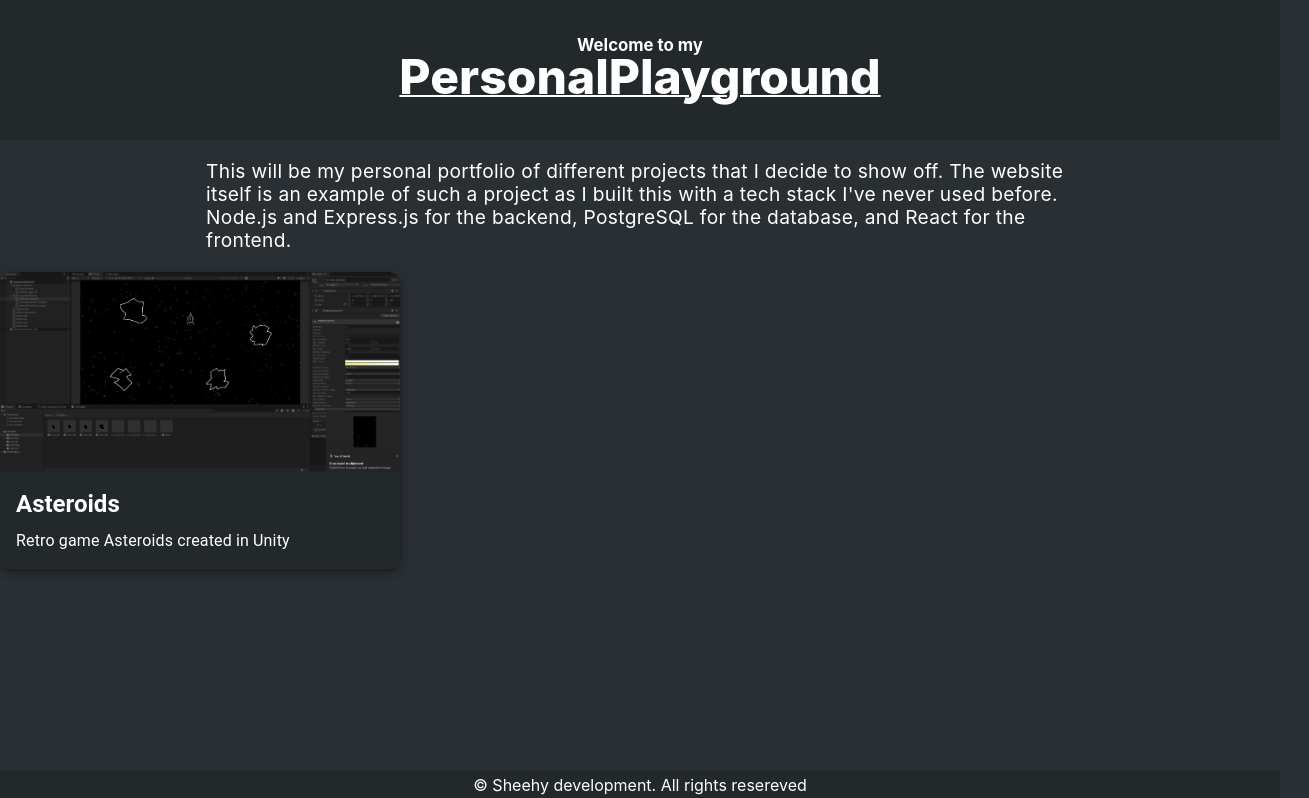
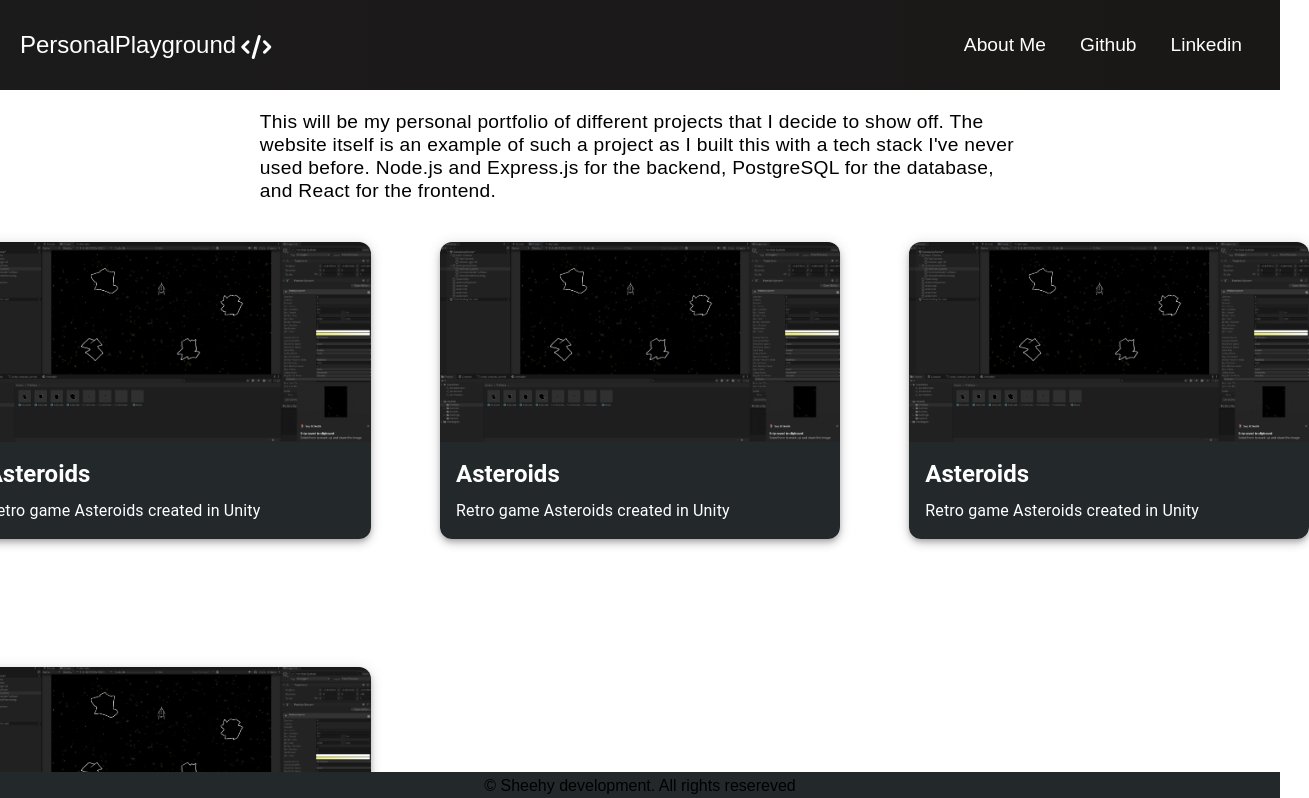
Before and after one commit to jameys127/PersonalPlayground, a React (Create React App) app in the folder front/: page / in a window 1280 px wide. Shown: the top 798 px of the page, 1309 px wide, since content can reach past the window. Built offline with nearby package versions, Linux system fonts and the light colour scheme.

Commit message:
remade the header into a navbar. Added some good CSS

```diff
--- a/front/public/index.html
+++ b/front/public/index.html
@@ -25,6 +25,7 @@
       Learn how to configure a non-root public URL by running `npm run build`.
     -->
     <title>React App</title>
+    <script src="https://kit.fontawesome.com/b801b71581.js" crossorigin="anonymous"></script>
   </head>
   <body>
     <noscript>You need to enable JavaScript to run this app.</noscript>
--- a/front/src/components/Public/Public.js
+++ b/front/src/components/Public/Public.js
@@ -15,9 +15,90 @@ const Public = () => {
       <PublicHeader />
       <main className='public_main'>
         <p>This will be my personal portfolio of different projects that I decide to show off. The website itself is an example of such a project as I built this with a tech stack I've never used before. Node.js and Express.js for the backend, PostgreSQL for the database, and React for the frontend.</p>
-
+        <div className='gridCards'>
           <Card sx={{
-          maxWidth: 400,
+            width: 400,
+            backgroundColor: 'transparent',
+            borderRadius: 3,
+            boxShadow: 5,
+            '&:hover': {
+              transform: 'scale(1.04)'
+            },
+            transition: 'all 0.1s ease'
+          }}>
+            <CardActionArea>
+              <CardMedia
+                component="img"
+                height="200"
+                image="/image.png"
+                alt="Asteroids in Unity"
+              />
+              <CardContent sx={{color: 'white', background: '#23282b'}}>
+                <Typography gutterBottom variant="h5" component="div" sx={{fontWeight: 700}}>
+                  Asteroids
+                </Typography>
+                <Typography textAlign="left" sx={{color: 'white'}}>
+                  Retro game Asteroids created in Unity
+                </Typography>
+              </CardContent>
+            </CardActionArea>
+          </Card>
+          <Card sx={{
+            width: 400,
+            backgroundColor: 'transparent',
+            borderRadius: 3,
+            boxShadow: 5,
+            '&:hover': {
+              transform: 'scale(1.04)'
+            },
+            transition: 'all 0.1s ease'
+          }}>
+            <CardActionArea>
+              <CardMedia
+                component="img"
+                height="200"
+                image="/image.png"
+                alt="Asteroids in Unity"
+              />
+              <CardContent sx={{color: 'white', background: '#23282b'}}>
+                <Typography gutterBottom variant="h5" component="div" sx={{fontWeight: 700}}>
+                  Asteroids
+                </Typography>
+                <Typography textAlign="left" sx={{color: 'white'}}>
+                  Retro game Asteroids created in Unity
+                </Typography>
+              </CardContent>
+            </CardActionArea>
+          </Card>
+          <Card sx={{
+            width: 400,
+            backgroundColor: 'transparent',
+            borderRadius: 3,
+            boxShadow: 5,
+            '&:hover': {
+              transform: 'scale(1.04)'
+            },
+            transition: 'all 0.1s ease'
+          }}>
+            <CardActionArea>
+              <CardMedia
+                component="img"
+                height="200"
+                image="/image.png"
+                alt="Asteroids in Unity"
+              />
+              <CardContent sx={{color: 'white', background: '#23282b'}}>
+                <Typography gutterBottom variant="h5" component="div" sx={{fontWeight: 700}}>
+                  Asteroids
+                </Typography>
+                <Typography textAlign="left" sx={{color: 'white'}}>
+                  Retro game Asteroids created in Unity
+                </Typography>
+              </CardContent>
+            </CardActionArea>
+          </Card>
+          <Card sx={{
+            width: 400,
             backgroundColor: 'transparent',
             borderRadius: 3,
             boxShadow: 5,
@@ -44,6 +125,9 @@ const Public = () => {
             </CardActionArea>
           </Card>
 
+
+
+        </div>
       </main>
       <PublicFooter />
     </section>
--- /dev/null
+++ b/front/src/components/Public/PublicHeader.css
@@ -0,0 +1,160 @@
+.navbar{
+    background: linear-gradient(90deg, rgb(28, 27, 27) 0%, rgb(26, 23, 23) 100%);
+    height: 90px;
+    display: flex;
+    justify-content: center;
+    align-items: center;
+    font-size: 1.2rem;
+    position: sticky;
+    top: 0;
+    z-index: 999;
+}
+
+.navbar-container{
+    display: flex;
+    justify-content: space-between;
+    width: 100%;
+    align-items: center;
+    height: 80px;
+    max-width: 1900px;
+}
+
+.navbar-logo{
+    color: #fff;
+    justify-self: start;
+    margin-left: 20px;
+    cursor: pointer;
+    text-decoration: none;
+    font-size: 1.5rem;
+    display: flex;
+    align-items: center;
+}
+
+.fa-code{
+    margin-top: 4px;
+    margin-left: 5px;
+}
+
+.nav-menu{
+    display: grid;
+    grid-template-columns: repeat(4, auto);
+    gap: 2px;
+    list-style: none;
+    text-align: center;
+    /* justify-content: center; */
+    margin-right: 20px;
+}
+
+.nav-item{
+    height: 80px;
+}
+
+.nav-links{
+    color: #fff;
+    display: flex;
+    align-items: center;
+    text-decoration: none;
+    padding: 0.5rem 1rem;
+    height: 100%;
+}
+
+.nav-links:hover{
+    border-bottom: 4px solid #fff;
+    transition: all 0.2 ease-out;
+}
+
+.fa-bars{
+    color: #fff;
+}
+
+.menu-icon{
+    display: none;
+}
+
+@media screen and (max-width: 960px){
+    .nav-menu {
+    display: flex;
+    flex-direction: column;
+    width: 100%;
+    position: absolute;
+    top: 90px;
+    left: 0;
+    overflow: hidden;
+    background: #242222;
+    opacity: 0;
+    max-height: 0;
+    transition: all 0.3s ease;
+  }
+
+  .nav-menu li{
+    height: 0;
+    opacity: 0;
+    padding: 0;
+    transition: all 0.3s ease;
+  }
+
+  .nav-menu.active{
+    max-height: 500px;
+    opacity: 1;
+  }
+
+  .nav-menu.active li {
+    height: 60px;
+    padding: 1rem;
+    opacity: 1;
+  }
+
+  .nav-links {
+    text-align: center;
+    width: 100%;
+    display: block;
+  }
+
+  .nav-links:hover {
+    border-bottom: none;
+    font-weight: bold;
+  }
+
+  .navbar-logo {
+    position: relative;
+    transform: none;
+    margin-left: 20px;
+  }
+
+  .menu-icon {
+    display: block;
+    position: absolute;
+    top: 50%;
+    right: 20px;
+    transform: translateY(-50%);
+    font-size: 1.8rem;
+    cursor: pointer;
+  }
+
+  .fa-times {
+    color: #fff;
+    font-size: 2rem;
+  }
+
+  .nav-links-mobile {
+    display: block;
+    text-align: center;
+    margin: 2rem auto;
+    border-radius: 4px;
+    width: 80%;
+    text-decoration: none;
+    font-size: 1.5rem;
+    background-color: transparent;
+    color: #fff;
+    padding: 14px 20px;
+    border: 1px solid #fff;
+    transition: all 0.3s ease-out;
+  }
+
+  .nav-links-mobile:hover {
+    background: #fff;
+    color: #242424;
+    transition: 250ms;
+  }
+
+}
--- a/front/src/components/Public/PublicHeader.js
+++ b/front/src/components/Public/PublicHeader.js
@@ -1,10 +1,46 @@
-import React from 'react'
+import React, { useState } from 'react'
+import { Link } from 'react-router-dom'
+import './PublicHeader.css';
 
 const PublicHeader = () => {
+  const [click, setClick] = useState(false);
+
+  const handleClick = () => setClick(!click);
+  const closeMobileMenu = () => setClick(false);
+
   return (
-    <header className='publicHeader'>
-        <h1>Welcome to my <span className='nowrap'>PersonalPlayground</span></h1>
-      </header>
+    <nav className='navbar'>
+      <div className='navbar-container'>
+        <Link to='/' className='navbar-logo'>
+          PersonalPlayground <i className='fa-solid fa-code' />
+        </Link>
+        <div className='menu-icon' onClick={handleClick}>
+          <i className={click ? 'fas fa-times' : 'fas fa-bars'} />
+        </div>
+        <ul className={click ? 'nav-menu active' : 'nav-menu'}>
+          <li className='nav-item'>
+            <Link to='/about' className='nav-links' onClick={closeMobileMenu}>
+              About Me
+            </Link>
+          </li>
+          <li className='nav-item'>
+            <Link to='https://github.com/jameys127' className='nav-links' onClick={closeMobileMenu}>
+              Github
+            </Link>
+          </li>
+          <li className='nav-item'>
+            <Link to='/' className='nav-links' onClick={closeMobileMenu}>
+              Linkedin
+            </Link>
+          </li>
+        </ul>
+      </div>
+    </nav>
+
+
+    // <header className='publicHeader'>
+    //     <h1>Welcome to my <span className='nowrap'>PersonalPlayground</span></h1>
+    //   </header>
   )
 }
 
--- a/front/src/index.css
+++ b/front/src/index.css
@@ -1,9 +1,12 @@
 *{
   box-sizing: border-box;
   margin: 0;
+  padding: 0;
+  font-family: 'PT Sans', sans-serif;
+
 }
 
-body {
+/* body {
   margin: 0;
   font-family: -apple-system, BlinkMacSystemFont, 'Segoe UI', 'Roboto', 'Oxygen',
     'Ubuntu', 'Cantarell', 'Fira Sans', 'Droid Sans', 'Helvetica Neue',
@@ -21,7 +24,8 @@ img{
 code {
   font-family: source-code-pro, Menlo, Monaco, Consolas, 'Courier New',
     monospace;
-}
+} */
+
 
 .nowrap {
   text-decoration: underline 2px;
@@ -51,7 +55,25 @@ code {
 }
 
 .gridCards{
-  padding: 20px
+  display: grid;
+  grid-template-columns: repeat(auto-fit, minmax(300px, 1fr));
+  gap: 8rem;
+  max-width: 1300px;
+  margin: 0 auto;
+  margin-top: 20px;
+  justify-items: center;
+}
+
+@media (max-width: 900px) {
+  .gridCards{
+    grid-template-columns: repeat(2, 1fr);
+  }
+}
+
+@media (max-width: 600px) {
+  .gridCards{
+    grid-template-columns: 1fr;
+  }
 }
 
 .public_main > p{
```
Lines whose indentation alone changed are shown as unchanged.
